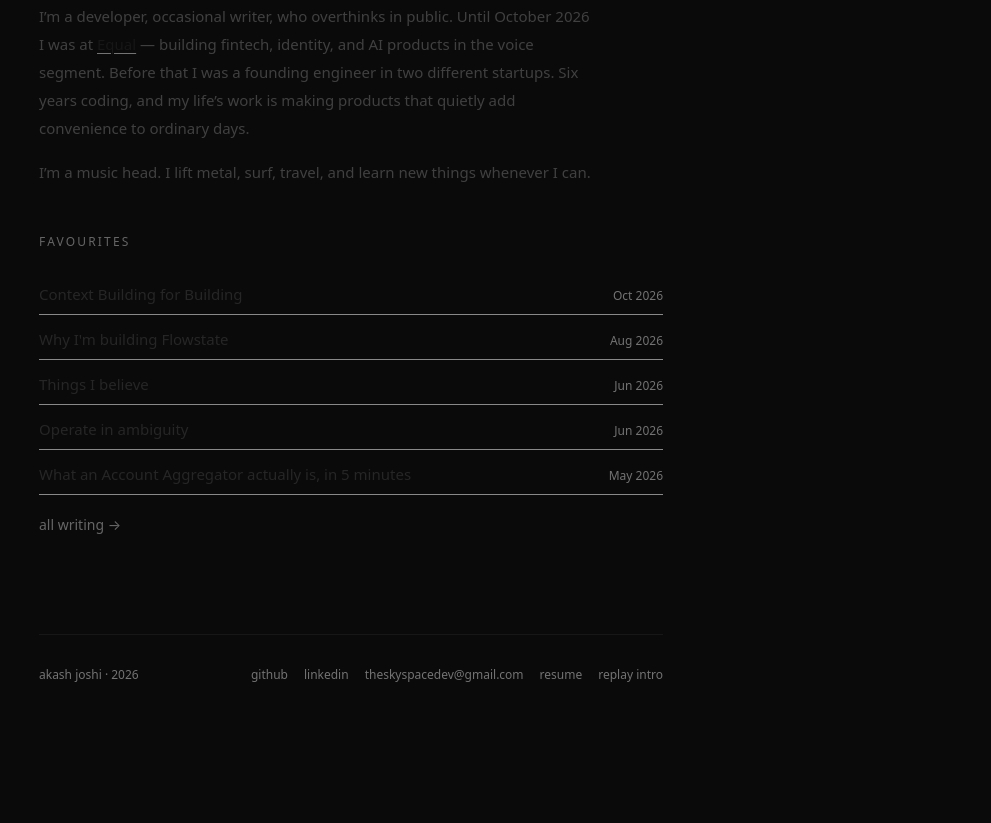
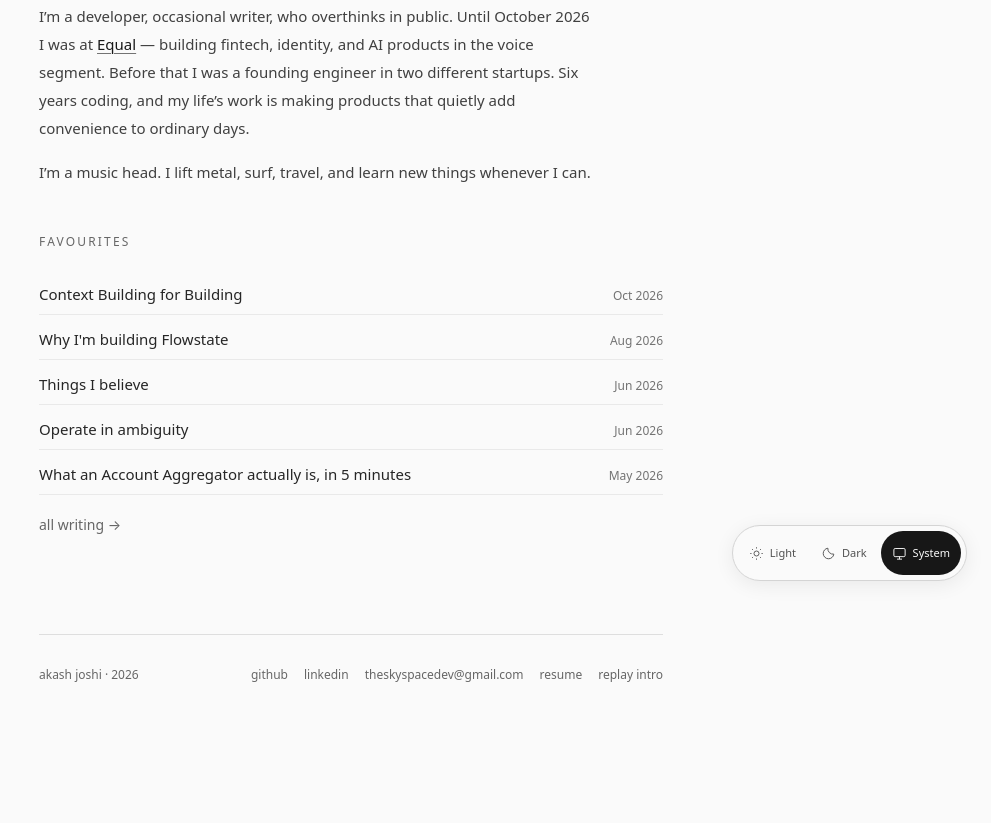
Before and after one commit to Theskyspace/crackedbuilder-site, an Astro site: page / in a window 1280 px wide. Shown: the part 199-1022 px from the top of the page, without its empty margins (289-1280 px from the left). Built offline with nearby package versions, Linux system fonts and the light colour scheme; Astro itself is replaced by a stand-in of ours.

Commit message:
Add light and dark theme support: src/layouts/Base.astro

```diff
--- a/src/layouts/Base.astro
+++ b/src/layouts/Base.astro
@@ -1,5 +1,6 @@
 ---
 import '../styles/global.css';
+import ThemeControl from '../components/ThemeControl.astro';
 import { url } from '../lib/format';
 
 interface Props {
@@ -49,7 +50,7 @@ const personLd = {
 ---
 
 <!doctype html>
-<html lang="en" class="bg-neutral-950 text-neutral-100">
+<html lang="en" class="bg-page text-ink-100">
   <head>
     <meta charset="utf-8" />
     <meta name="viewport" content="width=device-width, initial-scale=1" />
@@ -65,8 +66,18 @@ const personLd = {
     <meta property="og:image:alt" content="Pixel avatar of Akash Joshi with sunglasses, next to the text: 2x founding engineer. Cracked builder." />
     <meta name="twitter:card" content="summary_large_image" />
     <meta name="twitter:image" content="https://crackedbuilder.com/og-card.png" />
-    <meta name="theme-color" content="#0a0a0a" />
+    <meta name="theme-color" content="#fafafa" media="(prefers-color-scheme: light)" />
+    <meta name="theme-color" content="#0a0a0a" media="(prefers-color-scheme: dark)" />
     <title>{title}</title>
+    <script is:inline>
+      try {
+        const theme = localStorage.getItem('cb-theme');
+        if (theme === 'light' || theme === 'dark') document.documentElement.dataset.theme = theme;
+        const dark = theme === 'dark' || (theme !== 'light' && matchMedia('(prefers-color-scheme: dark)').matches);
+        document.querySelectorAll('meta[name="theme-color"]').forEach(meta => meta.setAttribute('content', dark ? '#0a0a0a' : '#fafafa'));
+      } catch {}
+    </script>
+    <noscript><style>.theme-control { display: none !important; }</style></noscript>
     <script is:inline>
       try {
         if (sessionStorage.getItem('cb-loader-seen')) {
@@ -82,10 +93,11 @@ const personLd = {
     <link rel="sitemap" href={url('/sitemap-index.xml')} />
     <script type="application/ld+json" is:inline set:html={JSON.stringify(personLd)} />
   </head>
-  <body class="bg-neutral-950 font-sans antialiased text-[15px] leading-7 text-neutral-300 selection:bg-neutral-100 selection:text-neutral-900">
+  <body class="bg-page font-sans antialiased text-[15px] leading-7 text-ink-300 selection:bg-selection selection:text-ink-900">
+    <ThemeControl />
     <div
       id="loader-overlay"
-      class="fixed inset-0 z-50 flex flex-col items-center justify-center bg-neutral-950 transition-opacity duration-300"
+      class="fixed inset-0 z-50 flex flex-col items-center justify-center bg-page transition-opacity duration-300"
       role="status"
       aria-live="polite"
     >
@@ -93,10 +105,10 @@ const personLd = {
       <div id="loader-phrase" class="loader-phrase"></div>
     </div>
     <div class={`mx-auto px-6 py-10 md:py-16 ${wide ? 'max-w-3xl' : 'max-w-2xl'}`}>
-      <nav class="mb-14 flex items-center justify-between text-sm text-neutral-400">
+      <nav class="mb-14 flex items-center justify-between text-sm text-ink-400">
         <a
           href={url('/')}
-          class="font-medium text-neutral-100 hover:text-neutral-400 transition-colors"
+          class="font-medium text-ink-100 hover:text-ink-400 transition-colors"
           aria-current={isActive('/') ? 'page' : undefined}
         >
           akash joshi
@@ -105,7 +117,7 @@ const personLd = {
           {navLinks.map((l) => (
             <a
               href={url(l.href)}
-              class={`transition-colors ${isActive(l.href) ? 'text-neutral-100' : 'hover:text-neutral-100'}`}
+              class={`transition-colors ${isActive(l.href) ? 'text-ink-100' : 'hover:text-ink-100'}`}
               aria-current={isActive(l.href) ? 'page' : undefined}
             >
               {l.label}
@@ -114,14 +126,14 @@ const personLd = {
         </div>
       </nav>
       <slot />
-      <footer class="mt-24 pt-8 border-t border-neutral-900 flex flex-wrap items-center justify-between gap-3 text-xs text-neutral-500">
+      <footer class="mt-24 pt-8 border-t border-rule-900 flex flex-wrap items-center justify-between gap-3 text-xs text-ink-500">
         <span>akash joshi · {new Date().getFullYear()}</span>
-        <span class="flex items-center gap-4">
-          <a href="https://github.com/theskyspace" class="hover:text-neutral-200 transition-colors">github</a>
-          <a href="https://linkedin.com/in/theskyspace" class="hover:text-neutral-200 transition-colors">linkedin</a>
-          <a href="mailto:theskyspacedev@gmail.com" class="hover:text-neutral-200 transition-colors">theskyspacedev@gmail.com</a>
-          <a href={url('/resume')} class="hover:text-neutral-200 transition-colors">resume</a>
-          <a href="#" data-loader-replay class="hover:text-neutral-200 transition-colors">replay intro</a>
+        <span class="flex flex-wrap items-center gap-x-4 gap-y-2">
+          <a href="https://github.com/theskyspace" class="hover:text-ink-200 transition-colors">github</a>
+          <a href="https://linkedin.com/in/theskyspace" class="hover:text-ink-200 transition-colors">linkedin</a>
+          <a href="mailto:theskyspacedev@gmail.com" class="hover:text-ink-200 transition-colors">theskyspacedev@gmail.com</a>
+          <a href={url('/resume')} class="hover:text-ink-200 transition-colors">resume</a>
+          <a href="#" data-loader-replay class="hover:text-ink-200 transition-colors">replay intro</a>
         </span>
       </footer>
     </div>
@@ -134,7 +146,7 @@ const personLd = {
       }
       .loader-phrase {
         margin-top: -13px; /* trims most of the sprite's transparent floor, leaving breathing room under the chin */
-        color: #a3a3a3;
+        color: var(--color-ink-400);
         opacity: 0.5;
         font-family: ui-monospace, SFMono-Regular, Menlo, Consolas, monospace;
         font-size: 11px;
```
